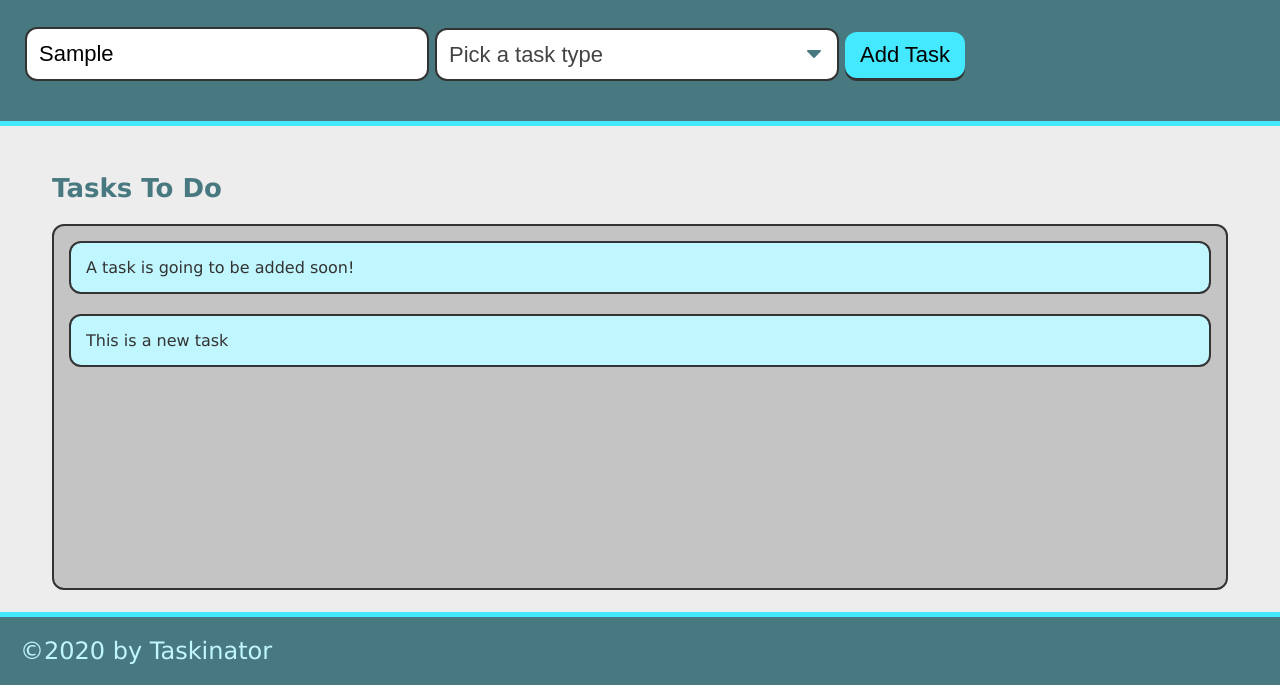
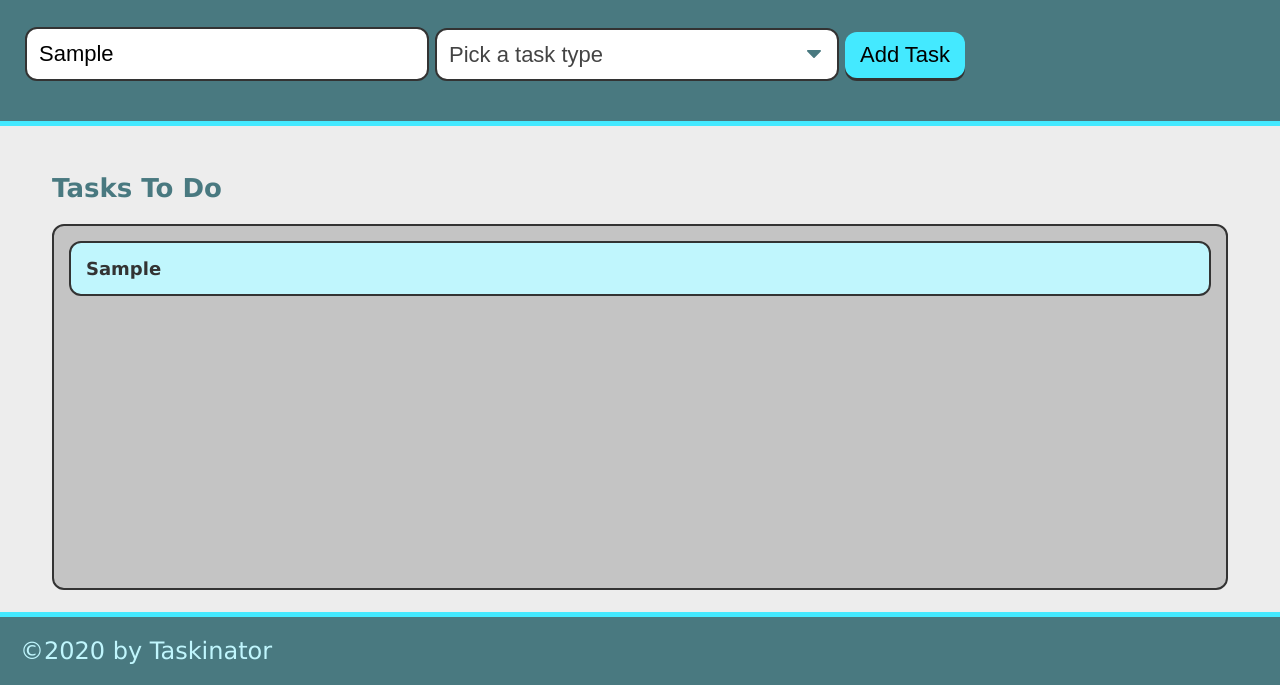
Before and after one commit to wctestbank/taskinator, a plain HTML site: page index.html in a window 1280 px wide. Both pictures are taken after typing "Sample" into the empty fields and a click on the button "Add Task". Shown: the part 115-800 px from the top of the page. Drawn offline with Linux system fonts and the light colour scheme.

Commit message:
capture values from fields

```diff
--- a/assets/js/script.js
+++ b/assets/js/script.js
@@ -8,9 +8,20 @@ var createTaskHandler = function (event) {
 
     event.preventDefault();
 
+    var taskNameInput = document.querySelector("input[name='task-name'").value;
+    var taskTypeInput = document.querySelector("select[name='task-type']").value;
+
+    // create list item
     var listItemEl = document.createElement("li");
     listItemEl.className = "task-item";
-    listItemEl.textContent = "This is a new task";
+
+    // create div to hold task info and add to list item
+    var taskInfoEl = document.createElement("div");
+    taskInfoEl.className = "task-info";
+
+    taskInfoEl.innerHTML = "<h3 class ='task-name'>" + taskNameInput + "</h3><span class='task-type'>" + taskTypeInput + "</span>";
+    listItemEl.appendChild(taskInfoEl);
+
     tasksToDoEl.appendChild(listItemEl);
 };
 
--- a/index.html
+++ b/index.html
@@ -40,7 +40,6 @@
         <section class="task-list-wrapper">
             <h2 class="list-title">Tasks To Do</h2>
             <ul class="task-list" id="tasks-to-do">
-                <li class="task-item">A task is going to be added soon!</li>
             </ul>
         </section>
     </main>
```
